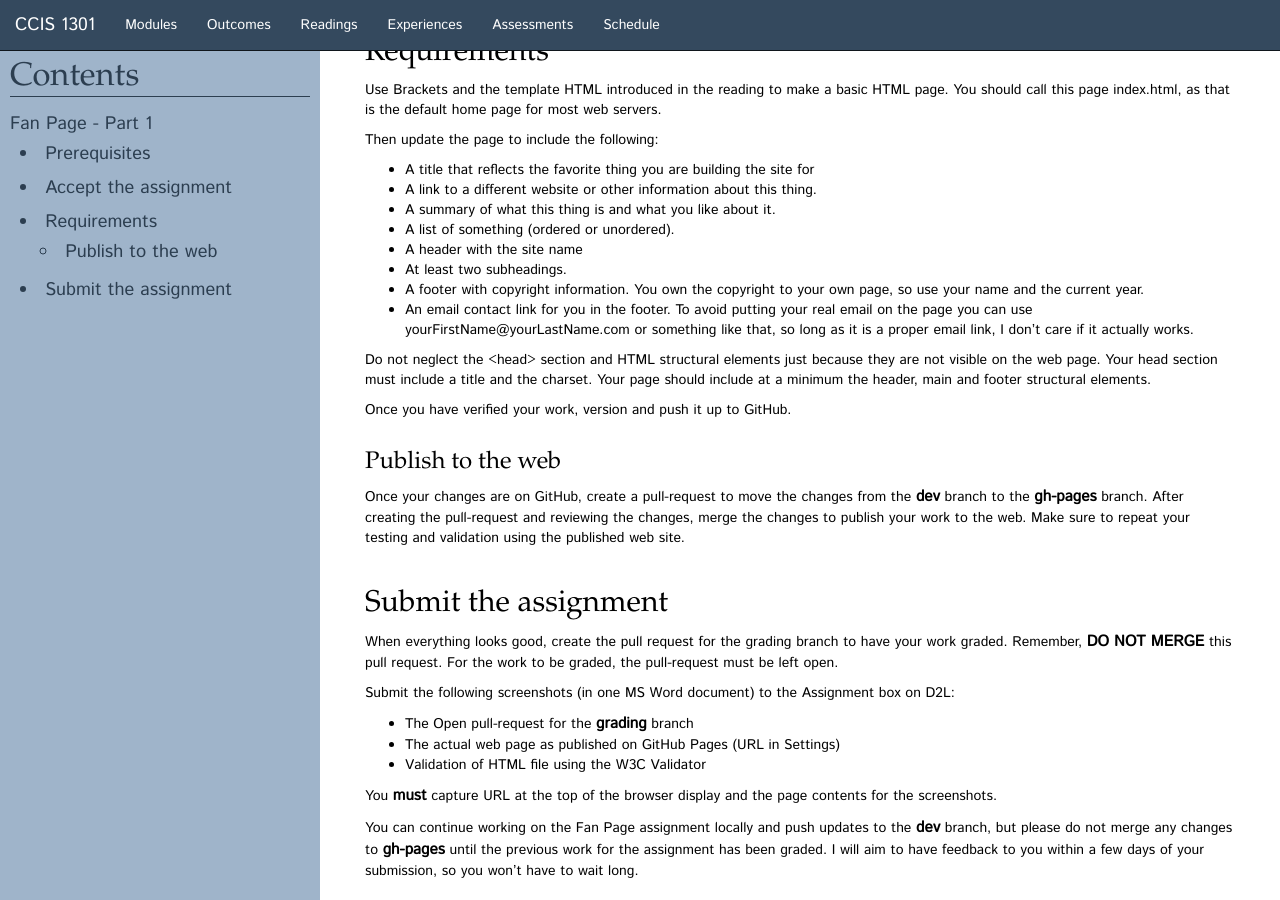
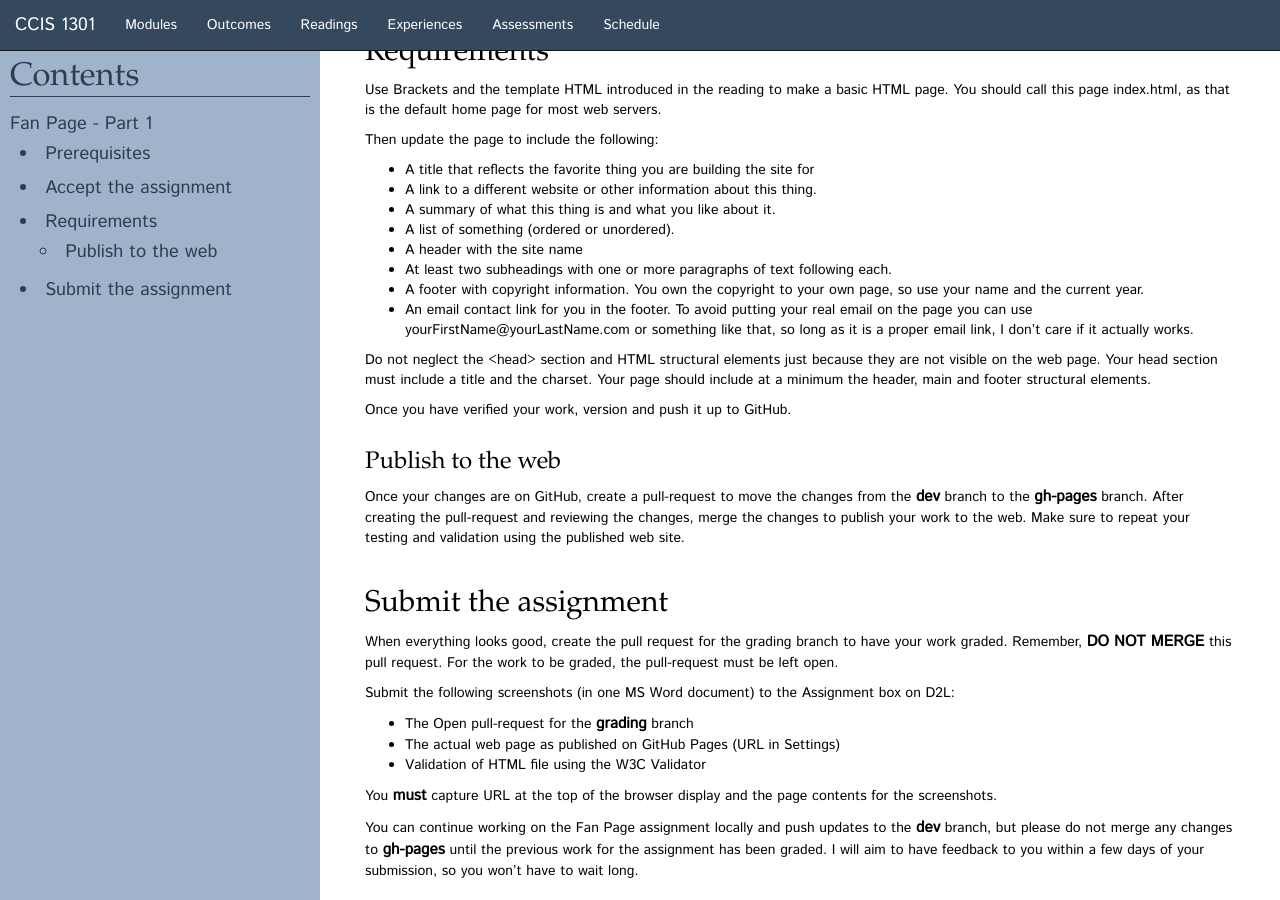
Before and after one commit to htc-ccis1301/fall-2017, a Jekyll site: the page built from _experiences/fan-page-pt1.md, in a window 1280 px wide and 900 px high, scrolled down 744 px. Built offline with Jekyll 4.4.1, drawn with Linux system fonts in a browser that asks for light colours; emoji names are drawn with the system emoji font; some web fonts are replaced.

Commit message:
clarification on subheading req

```diff
--- a/_experiences/fan-page-pt1.md
+++ b/_experiences/fan-page-pt1.md
@@ -38,7 +38,7 @@ Then update the page to include the following:
 - A summary of what this thing is and what you like about it.
 - A list of something (ordered or unordered).
 - A header with the site name
-- At least two subheadings.
+- At least two subheadings with one or more paragraphs of text following each.
 - A footer with copyright information.  You own the copyright to your own page, so use your name and the current year.
 - An email contact link for you in the footer.  To avoid putting your real email on the page you can use yourFirstName@yourLastName.com or something like that, so long as it is a proper email link, I don't care if it actually works.
 
```
